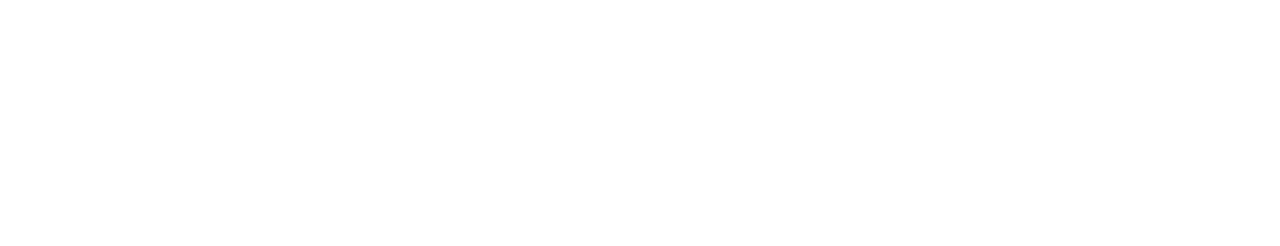
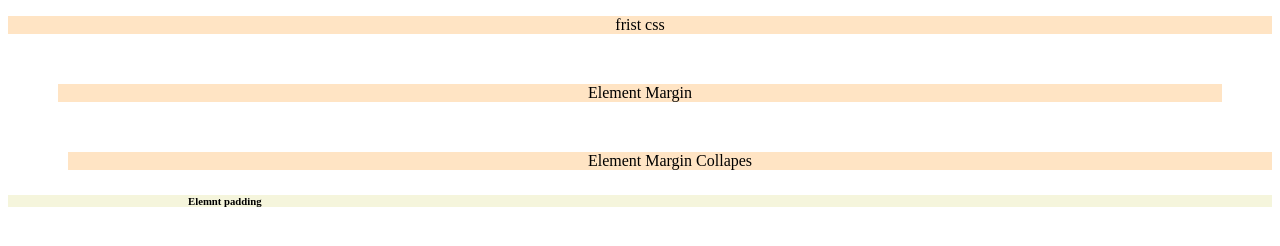
Before and after one commit to thalsi/css, a plain HTML site: page My html.html in a window 1280 px wide. Drawn offline with Linux system fonts and the light colour scheme.

Commit message:
css selecters simple selectoer

```diff
--- a/My html.html
+++ b/My html.html
@@ -4,9 +4,15 @@
     <meta charset="UTF-8">
     <meta http-equiv="X-UA-Compatible" content="IE=edge">
     <meta name="viewport" content="width=device-width, initial-scale=1.0">
+    <link rel="stylesheet" href="myStyle.css">
     <title>My Document</title>
 </head>
+
 <body>
+    <p>frist css</p>
+    <p id='margin'>Element Margin</p>
+    <p id="marginCollapes">Element Margin Collapes</p>
+    <h6 id="padding">Elemnt padding</h6>
 
 </body>
 </html>
--- /dev/null
+++ b/myStyle.css
@@ -0,0 +1,17 @@
+p {
+  background-color: bisque;
+  text-align: center;
+}
+
+#margin {
+  margin: 50px;
+}
+
+#marginCollapes {
+  margin: 0 0 0 60px;
+}
+
+#padding {
+  background-color: beige;
+  padding: 0 0 0 180px;
+}
```
Also changed, not shown: My style.css (deleted), README.MD.
